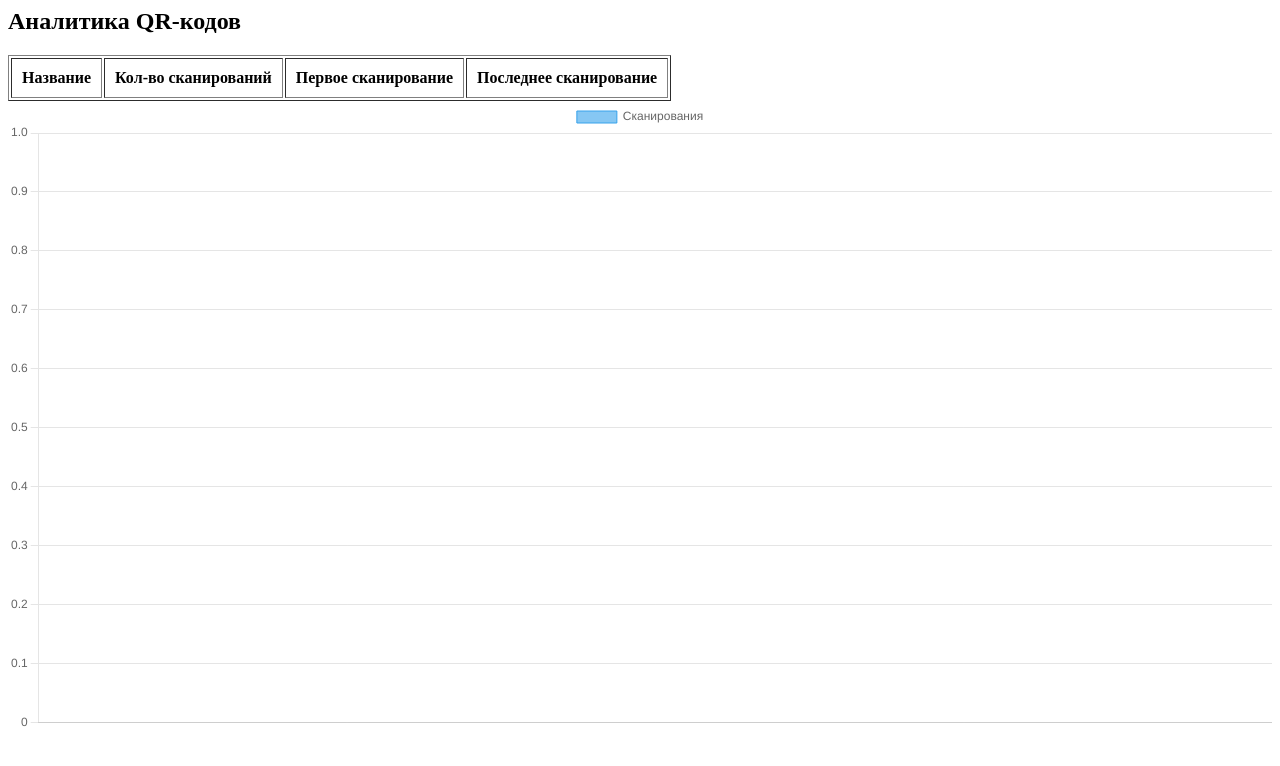
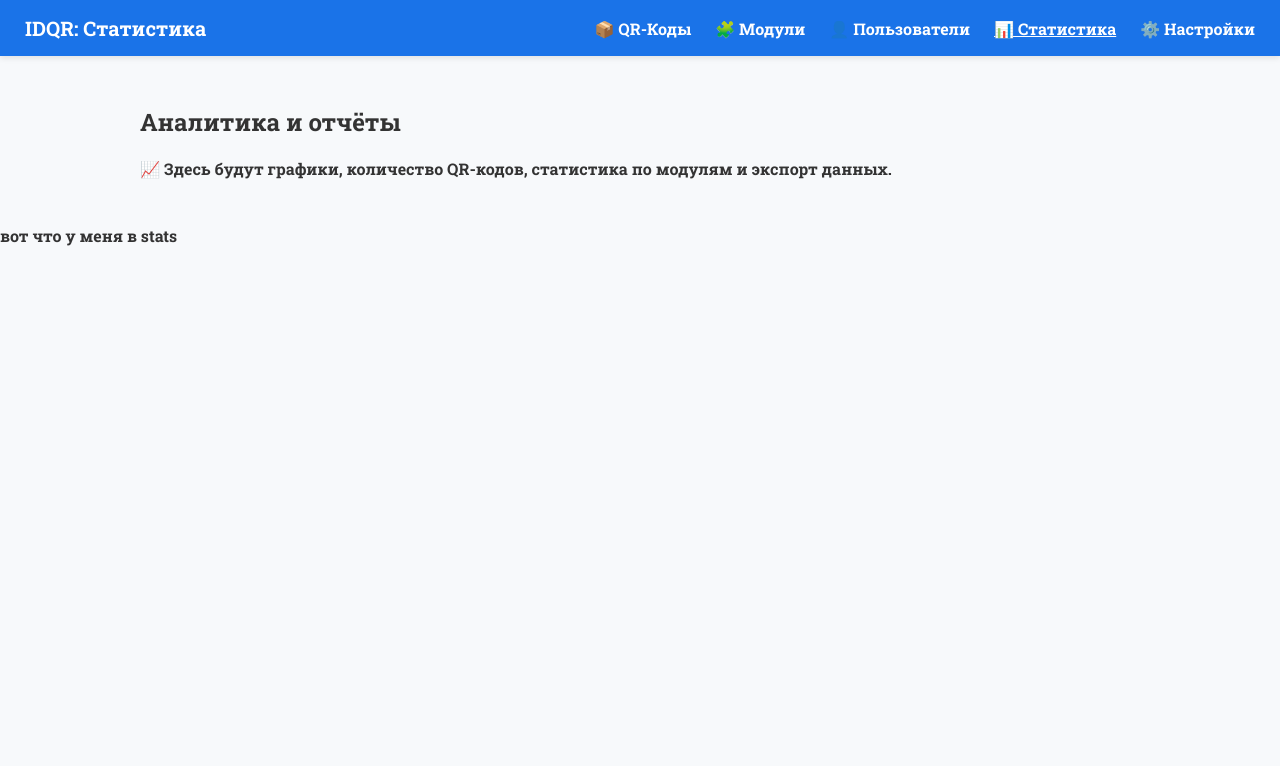
Before and after one commit to Darhan-man/idqr-platform, a FastAPI app: page /dashboard/stats in a window 1280 px wide. Shown: the top 766 px of the page. Run offline with FastAPI, Linux system fonts and the light colour scheme; lists and menus that the app fills with data are empty.

Commit message:
Update stats.html

```diff
--- a/templates/stats.html
+++ b/templates/stats.html
@@ -1,40 +1,25 @@
-<div class="container">
-    <h2>Аналитика QR-кодов</h2>
+<!DOCTYPE html>
+<html lang="ru">
+<head>
+    <meta charset="UTF-8">
+    <title>Статистика</title>
+    <link rel="stylesheet" href="/static/css/style.css">
+</head>
+<body>
+    <div class="navbar">
+        <h1>IDQR: Статистика</h1>
+        <nav>
+            <a href="/dashboard/qr">📦 QR-Коды</a>
+            <a href="/dashboard/modules">🧩 Модули</a>
+            <a href="/dashboard/users">👤 Пользователи</a>
+            <a href="/dashboard/stats" class="active">📊 Статистика</a>
+            <a href="/dashboard/settings">⚙️ Настройки</a>
+        </nav>
+    </div>
 
-    <table border="1" cellpadding="10">
-        <tr>
-            <th>Название</th>
-            <th>Кол-во сканирований</th>
-            <th>Первое сканирование</th>
-            <th>Последнее сканирование</th>
-        </tr>
-        {% for row in stats_list %}
-        <tr>
-            <td>{{ row[0] }}</td>
-            <td>{{ row[1] }}</td>
-            <td>{{ row[2] if row[2] else "-" }}</td>
-            <td>{{ row[3] if row[3] else "-" }}</td>
-        </tr>
-        {% endfor %}
-    </table>
-
-    <canvas id="scanChart" width="600" height="300"></canvas>
-</div>
-
-<script src="https://cdn.jsdelivr.net/npm/chart.js"></script>
-<script>
-    const ctx = document.getElementById('scanChart').getContext('2d');
-    const chart = new Chart(ctx, {
-        type: 'bar',
-        data: {
-            labels: {{ stats_list | map(attribute=0) | list | safe }},
-            datasets: [{
-                label: 'Сканирования',
-                data: {{ stats_list | map(attribute=1) | list | safe }},
-                backgroundColor: 'rgba(54, 162, 235, 0.6)',
-                borderColor: 'rgba(54, 162, 235, 1)',
-                borderWidth: 1
-            }]
-        }
-    });
-</script>
+    <div class="container">
+        <h2>Аналитика и отчёты</h2>
+        <p>📈 Здесь будут графики, количество QR-кодов, статистика по модулям и экспорт данных.</p>
+    </div>
+</body>
+</html> вот что у меня в stats
```
